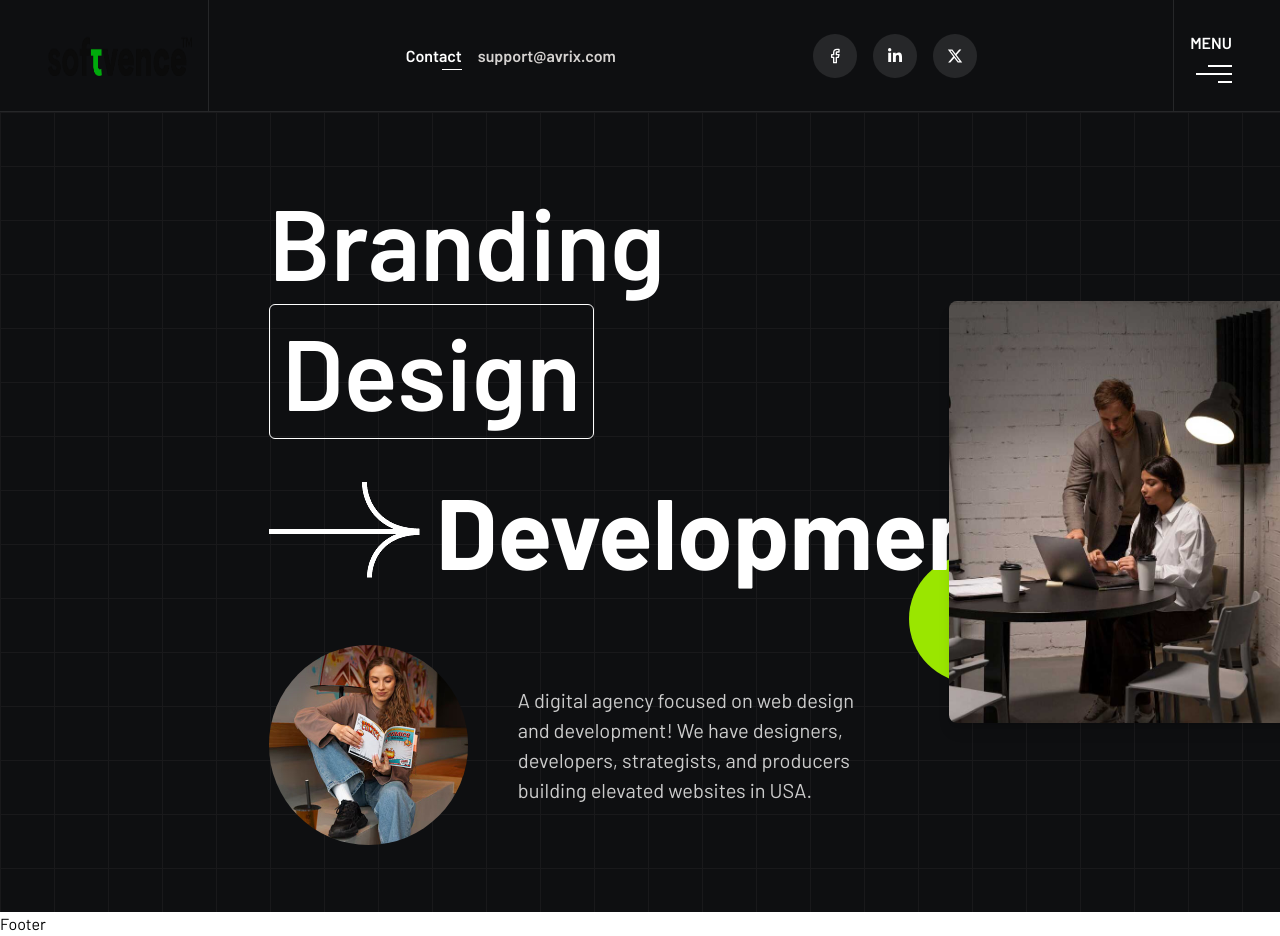
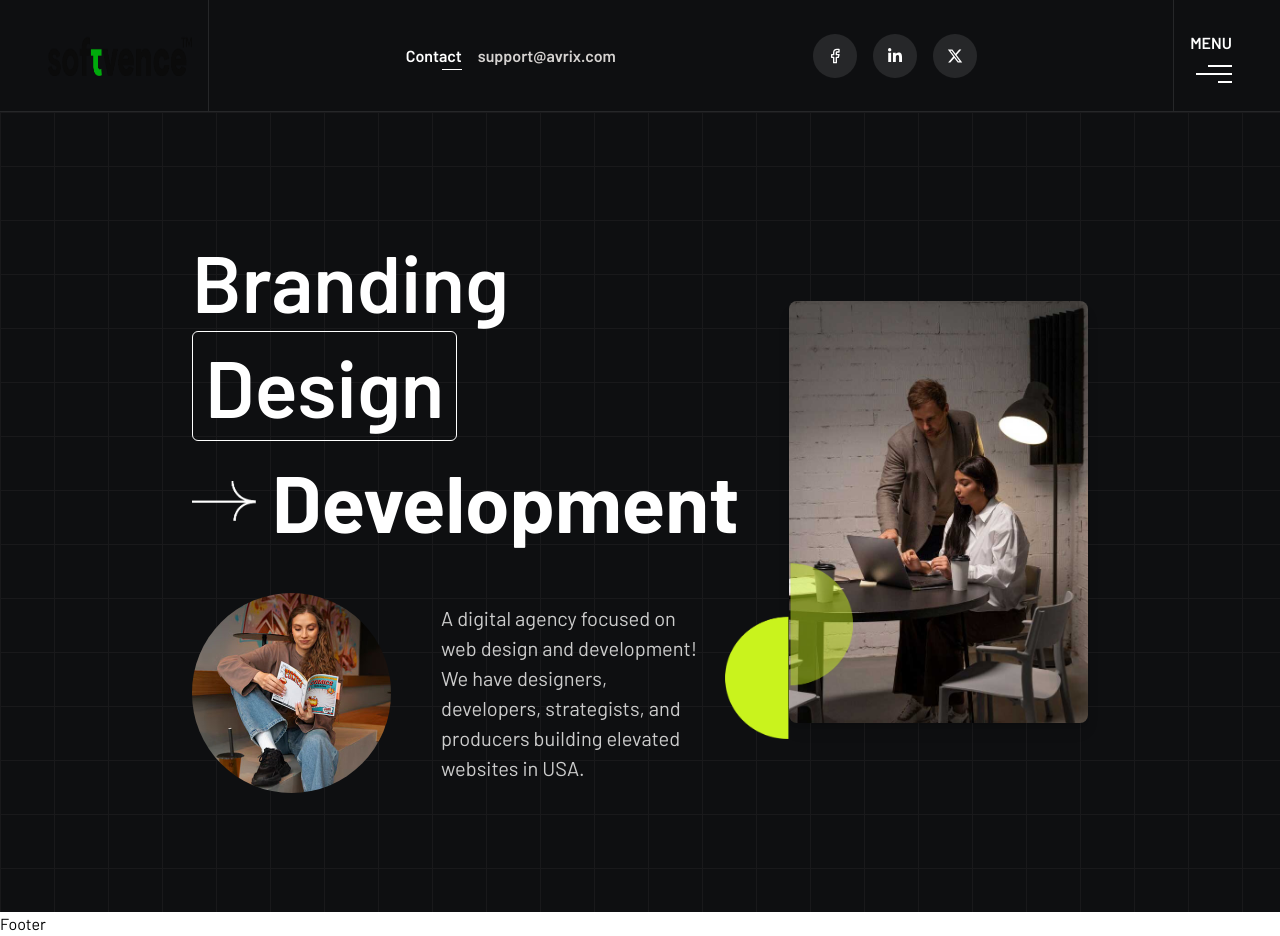
Before and after one commit to Sheikh-Redoan/Practice-Project, a React (Vite) app: page / in a window 1280 px wide. Built offline with nearby package versions, Linux system fonts and the light colour scheme.

Commit message:
designed banner section with responsiveness

```diff
--- a/src/components/Home/Banner.jsx
+++ b/src/components/Home/Banner.jsx
@@ -9,22 +9,23 @@ export default function Banner() {
       {/* Grid Background (optional) */}
       <div className="absolute inset-0 bg-[linear-gradient(#bfbdbd_1px,transparent_1px),linear-gradient(90deg,#bfbdbd_1px,transparent_1px)] bg-[size:54px_54px] opacity-6 pointer-events-none z-0" />
 
-      <div className="md:w-[58%] z-10 flex flex-col md:flex-row gap-20 items-center">
+      <div className="md:w-[70%] px-4 md:px-0 z-10 flex flex-col md:flex-row gap-10 md:gap-20 items-center">
         {/* Left Content */}
-        <div className="space-y-10">
+        <div className="md:space-y-8 space-y-4">
           <div>
-            <h1 className="text-[100px] font-semibold leading-tight">
+            <h1 className="text-[50px] md:text-[80px] font-semibold leading-tight">
               Branding{" "}
-              <span className="border border-white px-3 py-1 inline-block rounded-md">
+              <span className="border border-white px-2 md:px-3 py-0 md:py-1 inline-block rounded-md">
                 Design
               </span>
             </h1>
-            <div className="mt-4 flex items-center gap-4 ">
+            <div className="flex items-center gap-4 ">
               <img
                 src={arrowRightImg}
                 alt="arrowRightImg"
+                className="w-16 hidden md:block"
               />
-              <h2 className="text-[100px] font-bold">Development</h2>
+              <h2 className="text-[50px] md:text-[80px] font-bold">Development</h2>
             </div>
           </div>
 
@@ -33,7 +34,7 @@ export default function Banner() {
             <img
               src={girlReading}
               alt="Girl Reading"
-              className="max-w-[200px] max-h-[200px] object-cover rounded-full"
+              className="max-w-[200px] max-h-[200px] object-cover rounded-full hidden md:block"
             />
             <p className="text-[#ccc] text-[20px]">
               A digital agency focused on web design and development! We have
@@ -48,9 +49,13 @@ export default function Banner() {
           <img
             src={teamImage}
             alt="Team Work"
-            className="rounded-lg object-cover max-w-[352px] h-full shadow-lg"
+            className="rounded-lg object-cover w-full md:w-[352px] h-[422px] shadow-lg"
           />
-          <div className="absolute -left-10 bottom-10 w-32 h-32 bg-lime-400 rounded-full z-[-1]"></div>
+          <img
+              src={bannerCircle}
+              alt="Banner Circle"
+              className="absolute -left-16 -bottom-4 hidden md:block w-32 h-44"
+            />
         </div>
       </div>
     </div>
```
